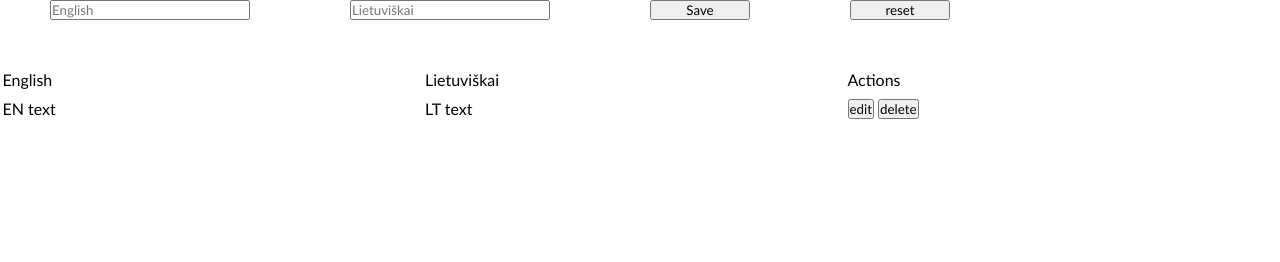
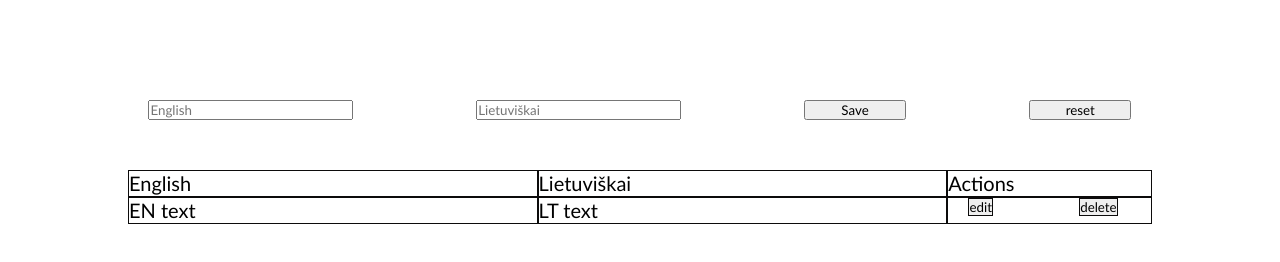
Before and after one commit to AnatolijusZ/1-todo, a website: page index.html in a window 1280 px wide. Drawn offline with Linux system fonts and the light colour scheme.

Commit message:
css update

```diff
--- a/css/components/todo.css
+++ b/css/components/todo.css
@@ -1,17 +1,43 @@
 .header {
-    width: 1000px;
-    margin-left: 50px;
+    margin: 0 auto;
+    margin-top: 100px;
+    min-width: 400px;
+    max-width: 80%;
     display: grid;
     grid-template-columns: 20% 20% 10% 10%;
     grid-gap: 10%;
+    align-content: center;
+    justify-content: space-evenly;
+
+
 }
 .container {
+    margin: 0 auto;
     margin-top: 50px;
-
-    width: 1000px;
+    min-width: 400px;
+    max-width: 80%;
     display: grid;
-    grid-template-columns: 40% 40% 15%;
-    grid-gap: 10px 20px;
+    grid-template-columns: 40% 40% 20%;
+    line-height: 25px;
+    font-size: 20px;
     align-content: center;
     justify-content: space-evenly;
 }
+.container * {
+    border: 1px solid rgb(12, 11, 11);
+    align-content: center;
+    justify-content: center;
+
+
+}
+.rowen,
+.rowlt,
+.actions {
+
+}
+.edit {
+    margin-left: 10%;
+}
+.delete {
+    margin-left: 40%;
+}
```
